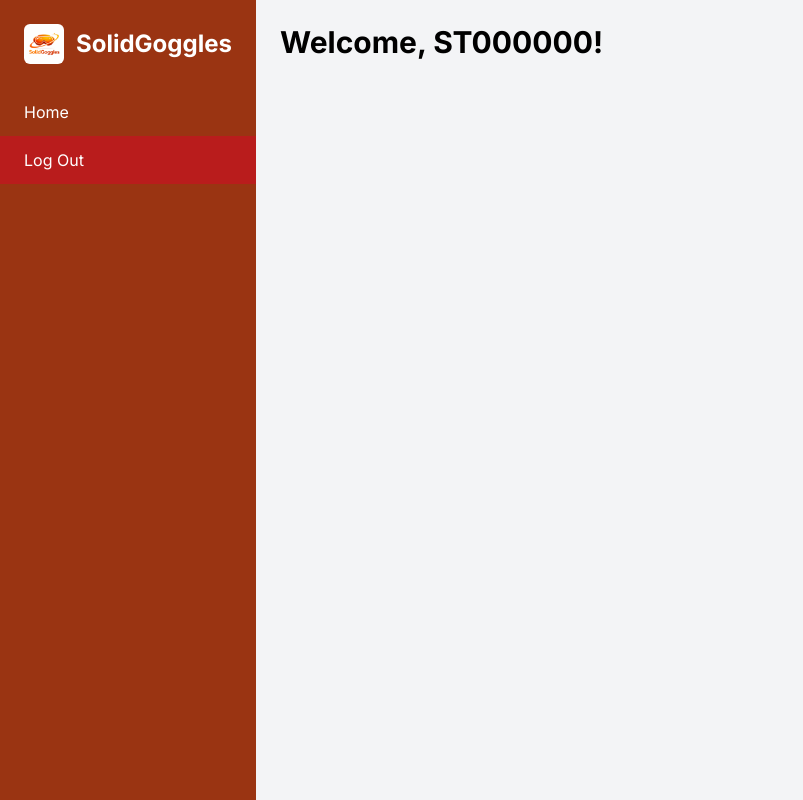
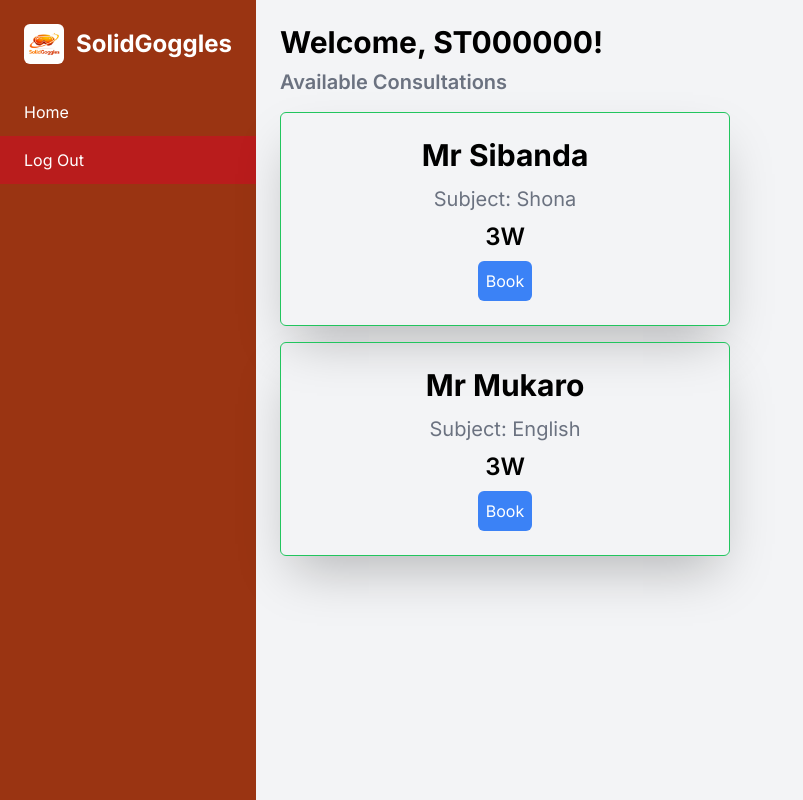
Before and after one commit to SibusiZW/solid-goggles, a Django app: page / in a window 1280 px wide. Shown: the whole page, without its empty margins (0-803 px from the left). Run offline with Django 5.2, Linux system fonts and the light colour scheme; a user stored in the database is signed in; data comes from the database, SQL or seed files in the repository; both versions use the stored data as it was after the commit; some libraries are stand-ins or nearby versions.

Commit message:
finished home page

```diff
--- a/core/templates/base.html
+++ b/core/templates/base.html
@@ -30,7 +30,7 @@
         <nav class="flex-1">
             <ul>
                 <li class="px-6 py-3 hover:bg-orange-700 cursor-pointer"><a href="{% url 'home' %}">Home</a></li>
-                <li class="px-6 py-3 bg-red-700 cursor-pointer"><a href="">Log Out</a></li>
+                <li class="px-6 py-3 bg-red-700 cursor-pointer"><a href="{% url 'logout' %}">Log Out</a></li>
             </ul>
         </nav>
     </aside>
--- a/core/templates/home.html
+++ b/core/templates/home.html
@@ -2,4 +2,17 @@
 
 {% block content %}
     <h1 class="text-3xl font-bold mb-2">Welcome, {{ user }}!</h1>
+    <h2 class="text-xl text-gray-500 font-semibold mb-4">Available Consultations</h2>
+
+    <div class="flex flex-col">
+        {% for c in consultations %}
+            <div class="border border-green-500 p-6 w-full flex flex-col items-center max-w-[450px] rounded-md mb-4 shadow-2xl">
+                <h1 class="text-3xl font-bold mb-3">{{ c.teacher_name }}</h1>
+                <p class="mb-2 text-gray-500 text-xl">Subject: {{ c.subject }}</p>
+                <p class="text-2xl font-semibold">{{ c.class_name }}</p>
+
+                <a class="text-white bg-blue-500 mt-2 p-2 rounded-md" href="">Book</a>
+            </div>
+        {% endfor %}
+    </div>
 {% endblock %}
--- a/core/urls.py
+++ b/core/urls.py
@@ -2,5 +2,6 @@ from django.urls import path
 from . import views
 
 urlpatterns = [
-    path('', views.home, name='home')
+    path('', views.home, name='home'),
+    path('logout/', views.signout, name='logout'),
 ]
--- a/core/views.py
+++ b/core/views.py
@@ -1,6 +1,15 @@
-from django.shortcuts import render
+from django.shortcuts import render, redirect
 from django.contrib.auth.decorators import login_required
+from django.contrib.auth import logout
+from .models import Consultation, Booking
 
 @login_required(login_url='/auth/login/')
 def home(request):
-    return render(request, 'home.html', { 'user': request.user })
+    consultations = Consultation.objects.all()
+
+    return render(request, 'home.html', { 'user': request.user, 'consultations': consultations })
+
+@login_required(login_url='/auth/login/')
+def signout(request):
+    logout(request)
+    return redirect('login')
```
Also changed, not shown: db.sqlite3.
